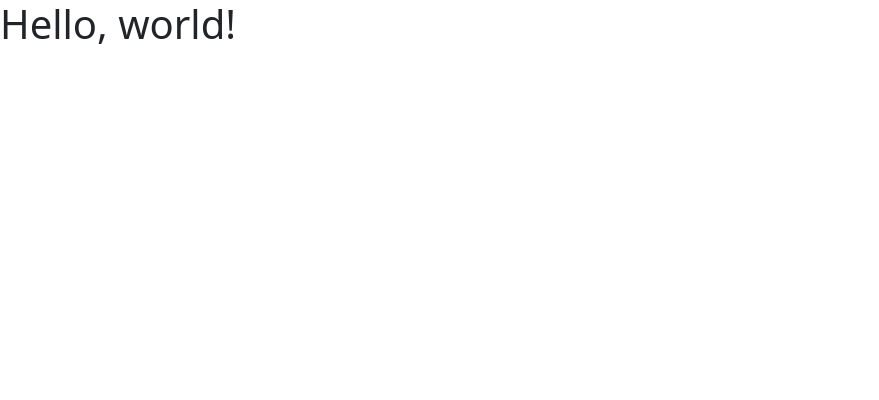
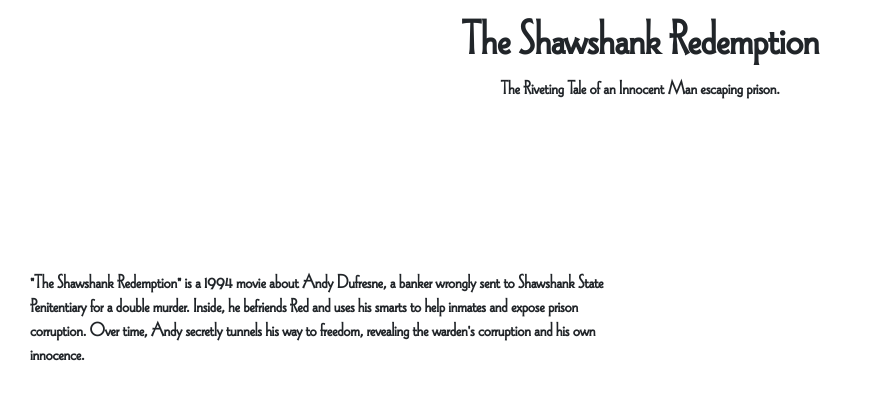
Before and after one commit to michaelrosens/Summer-tainment-site, a plain HTML site: page index.html in a window 1280 px wide. Shown: the whole page, without its empty margins (0-879 px from the left). Drawn offline with nearby package versions, Linux system fonts and the light colour scheme.

Commit message:
added content

```diff
--- a/index.html
+++ b/index.html
@@ -3,12 +3,20 @@
   <head>
     <meta charset="utf-8">
     <meta name="viewport" content="width=device-width, initial-scale=1">
-    <title>Summertainment Website</title>
+    <title>Summer-tainment Website</title>
     <link href="https://cdn.jsdelivr.net/npm/bootstrap@5.3.2/dist/css/bootstrap.min.css" rel="stylesheet" integrity="sha384-T3c6CoIi6uLrA9TneNEoa7RxnatzjcDSCmG1MXxSR1GAsXEV/Dwwykc2MPK8M2HN" crossorigin="anonymous">
     <link rel="stylesheet" href="style.css">
   </head>
   <body>
-    <h1>Hello, world!</h1>
+    <header class="text-cent"> The Shawshank Redemption </header>
+    <h1 class="subtext"> The Riveting Tale of an Innocent Man escaping prison. </h1>
+
+    <h2>"The Shawshank Redemption" is a 1994 movie about Andy Dufresne, a banker wrongly sent to Shawshank State Penitentiary for a double murder. Inside, he befriends Red and uses his smarts to help inmates and expose prison corruption. Over time, Andy secretly tunnels his way to freedom, revealing the warden's corruption and his own innocence.
+
+
+
+
+    </h2>
     <script src="https://cdn.jsdelivr.net/npm/bootstrap@5.3.2/dist/js/bootstrap.bundle.min.js" integrity="sha384-C6RzsynM9kWDrMNeT87bh95OGNyZPhcTNXj1NW7RuBCsyN/o0jlpcV8Qyq46cDfL" crossorigin="anonymous"></script>
   </body>
 </html>
--- a/style.css
+++ b/style.css
@@ -0,0 +1,30 @@
+.text-cent{
+    font-size: 50px;
+    text-align: center;
+    font-family: "Wade Sans Light Regular";
+    font-weight: bolder;
+}
+
+.subtext{
+    font-size: 20px;
+    text-align: center;
+    font-family: "Wade Sans Light Regular";
+    font-weight: bolder;
+}
+
+@font-face {
+    font-family: "Wade Sans Light Regular";
+    src: url('/assets/Wade\ Sans\ Light\ Regular.ttf') format('truetype');
+  }
+
+  h2{
+    text-align:left;
+    display: flex;
+    font-family: "Wade Sans Light Regular";
+    font-weight: bolder;
+    margin-right: 650px;
+    margin-left: 30px;
+    font-size: 20px;
+    margin-top: 170px;
+    margin-bottom: 10px;
+  }
```
Also changed, not shown: assets/Wade Sans Light Regular.ttf (added).
